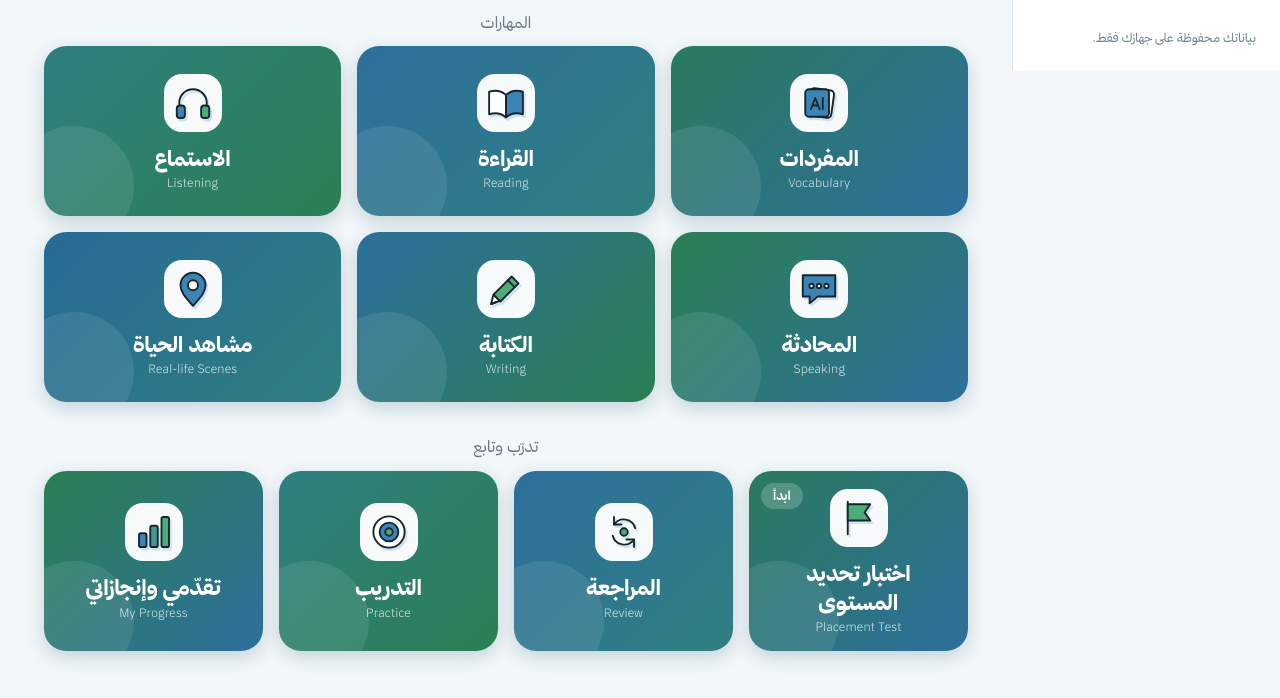
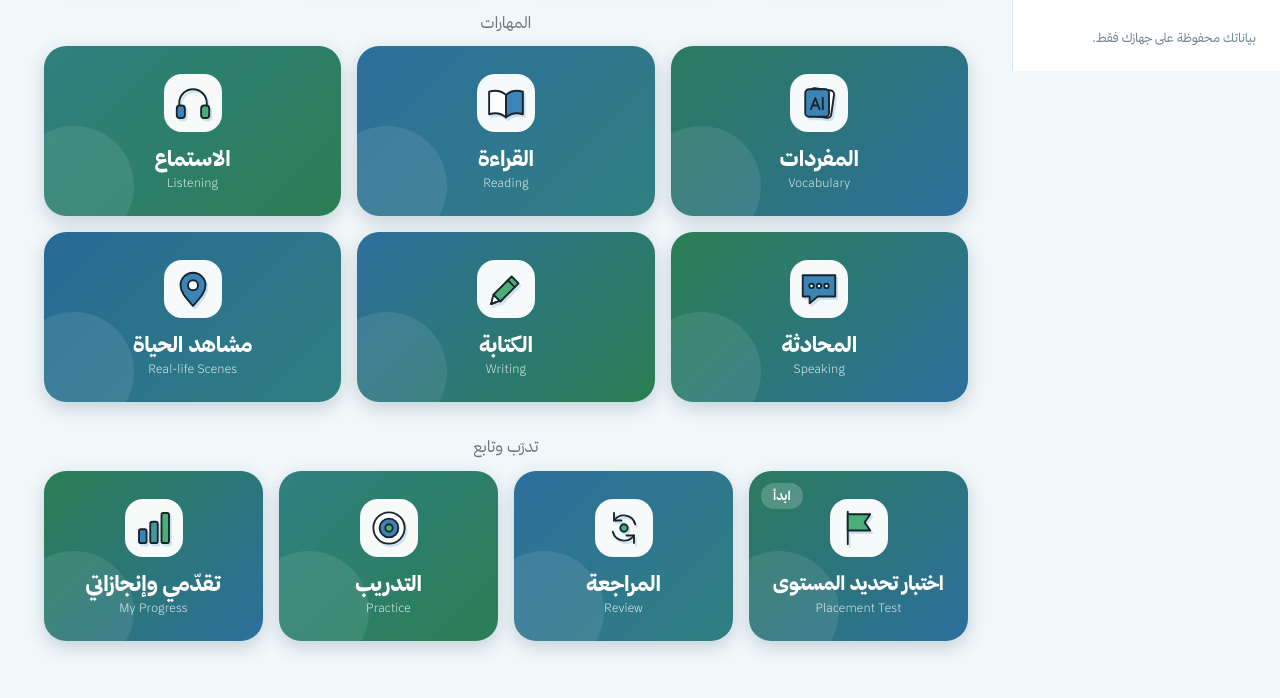
Before and after one commit to alsaloomart/english-hub, a plain HTML site: page index.html in a window 1280 px wide. Shown: the part 729-1427 px from the top of the page. Drawn offline with Linux system fonts and the light colour scheme.

Commit message:
UI: placement-test tile title on one line, icon aligned with sibling tiles

```diff
--- a/index.html
+++ b/index.html
@@ -631,6 +631,12 @@ mark.hlw{background:var(--g-soft);color:var(--g);padding:0 4px;border-radius:5px
 .sec-div .home-h small{font-size:1rem;font-weight:400;color:#6b7785;background:none;padding:0}
 .sec-div .home-h small::before{content:"\"" }.sec-div .home-h small::after{content:"\""}
 
+
+/* ===== TILE-FIX (branch fix-audio): «اختبار تحديد المستوى» fits on one line; English label stays one line under it ===== */
+.tile[data-h="placement"] .tl-foot{container-type:inline-size}
+.tile[data-h="placement"] .tl-foot>div:first-child>p b{white-space:nowrap;letter-spacing:-.2px;font-size:min(1.32rem,calc(100cqi / 9.4));line-height:calc(1.32rem * 1.35)}
+.tile:not(.pos) .tl-foot>div:first-child>h3{white-space:nowrap}
+/* ===== TILE-FIX END ===== */
 </style>
 </head>
 <body>
```
